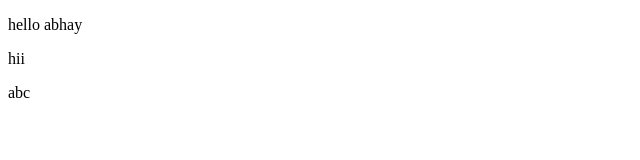
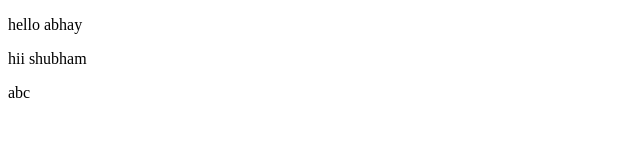
Before and after one commit to abhay-parsaniya/Abhay-Git-Demo, a plain HTML site: page index.html in a window 1280 px wide. Shown: the full height of the page, 0-640 px from the left. Drawn offline with Linux system fonts and the light colour scheme.

Commit message:
Update index.html

```diff
--- a/index.html
+++ b/index.html
@@ -8,7 +8,7 @@
 </head>
 <body>
     <p>hello abhay</p>
-    <p>hii</p>
+    <p>hii shubham</p>
     <p>abc</p>
 </body>
 </html>
```
